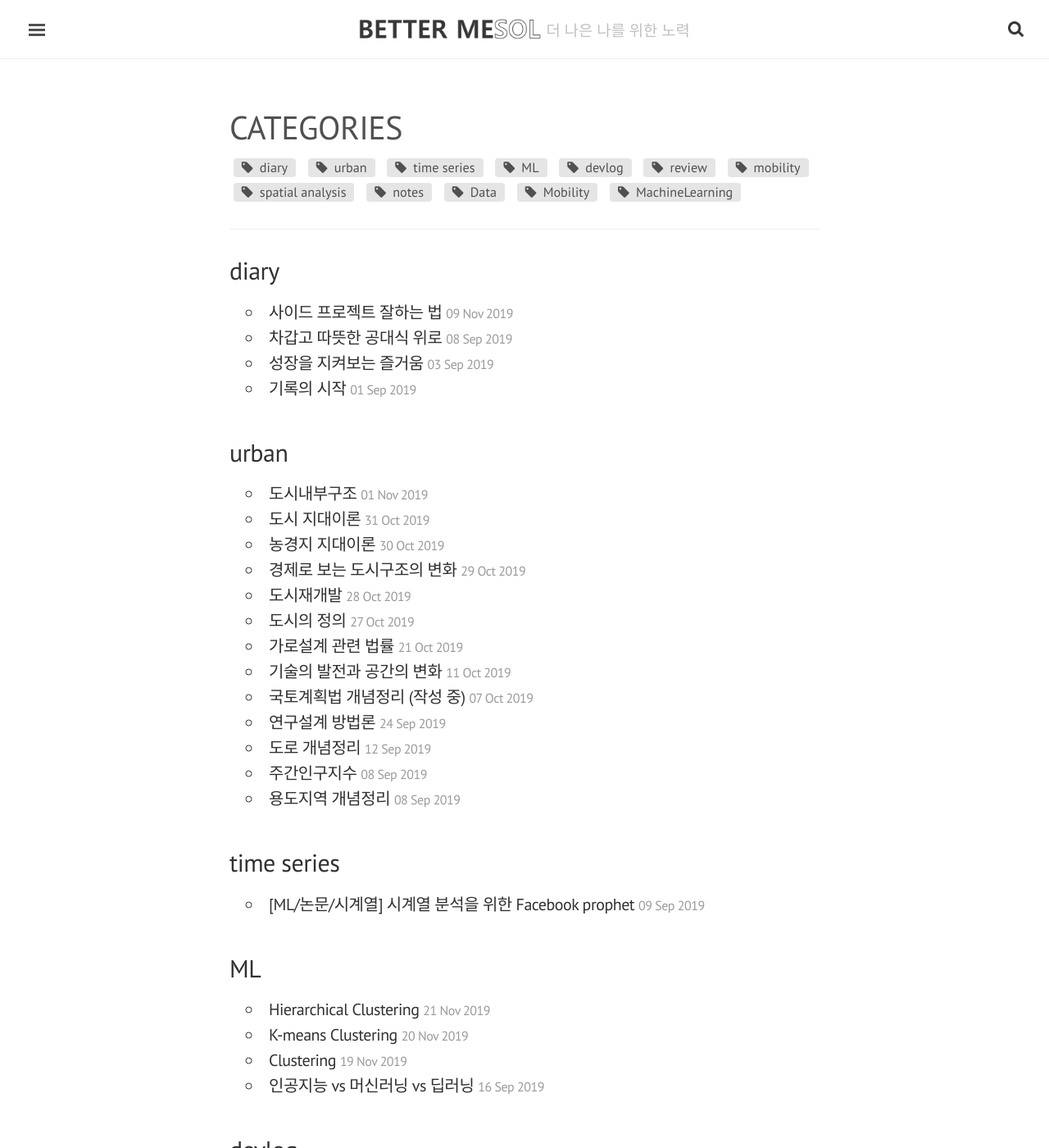
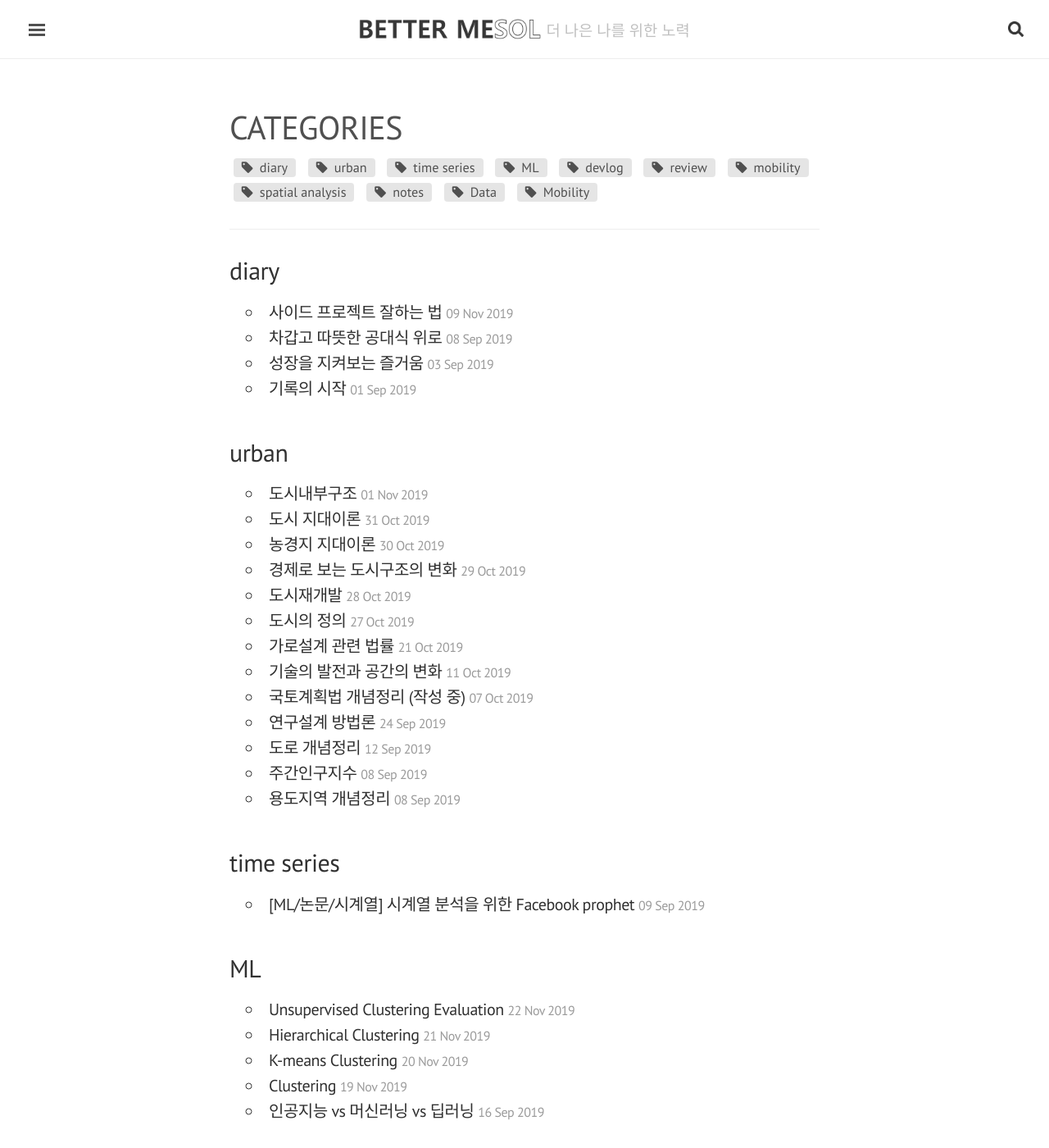
Before and after one commit to bettermesol/bettermesol.github.io, a Jekyll site: the page built from blog/categories.html, in a window 1280 px wide and 1400 px high. Shown: the whole window at 82% size. Built offline with Jekyll 4.4.1, drawn with Linux system fonts in a browser that asks for light colours; nearby versions of some CDN libraries; some of the changed text lies outside the part shown.

Commit message:
Update 2019-11-22-Clustering_internal Evaluation.md

```diff
--- a/_posts/2019-11-22-Clustering_internal Evaluation.md
+++ b/_posts/2019-11-22-Clustering_internal Evaluation.md
@@ -3,8 +3,8 @@
 excerpt: "label이 없는 데이터 군집의 내부평가"
 last_modified_at: 2019-11-22T16:20:02-05:00
 categories:
-  - MachineLearning
-tags: [ml, clustering]
+  - ML
+tags: [ML, clustering]
 
 # table of contents
 toc : # true
```
